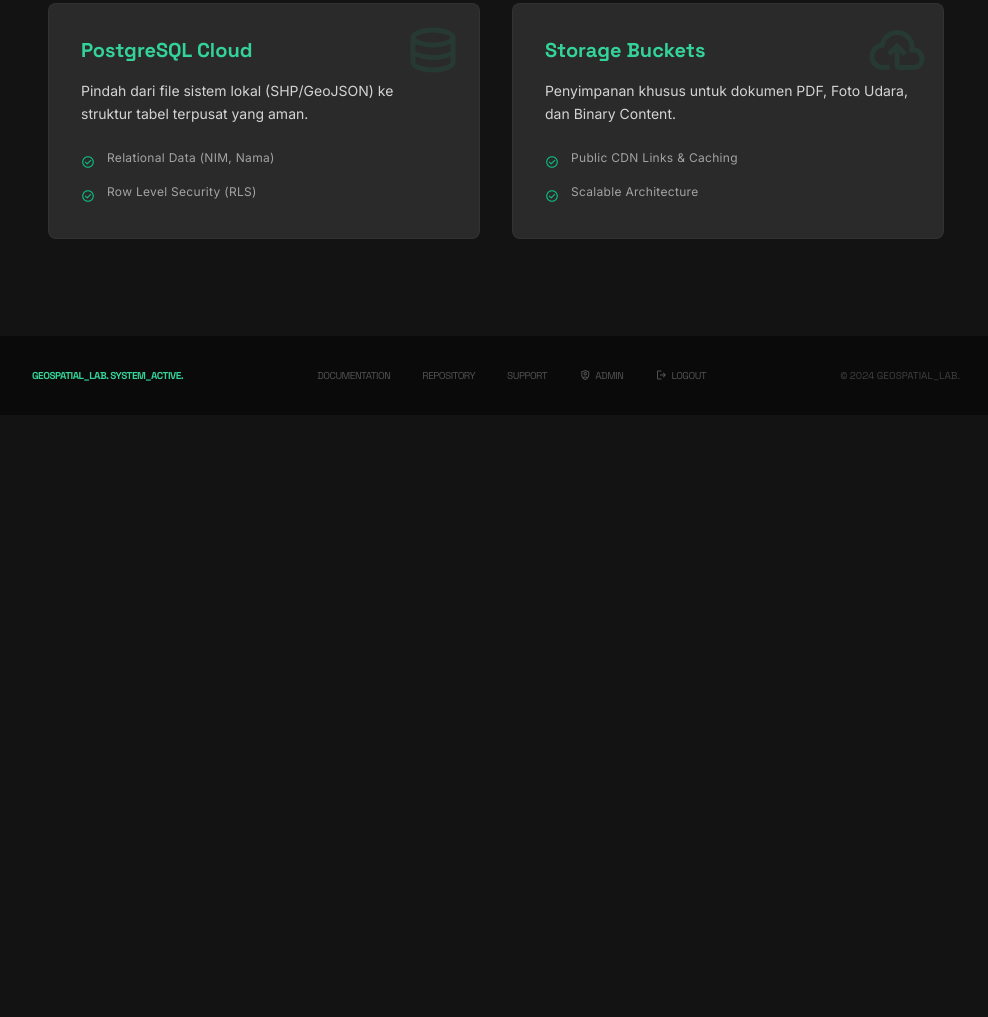
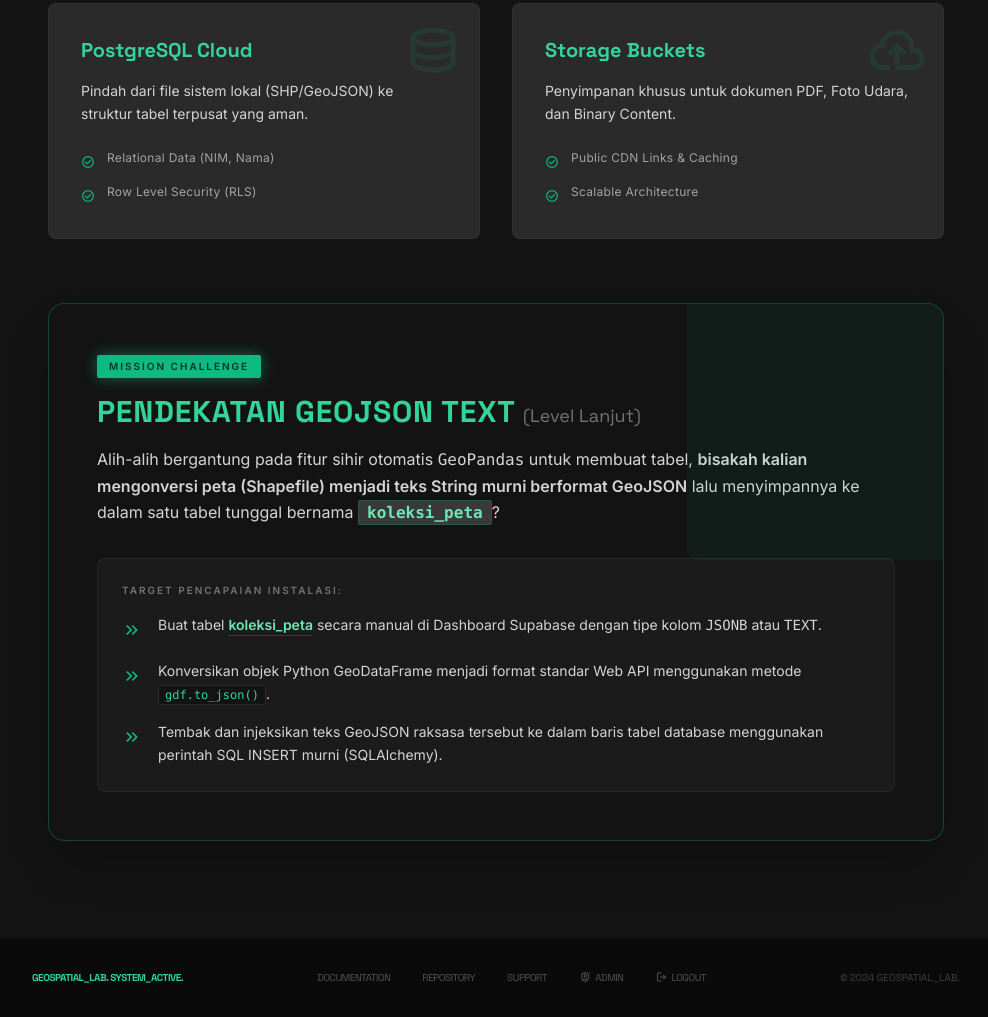
Before and after one commit to herfiadi447/kelasbasisdata, a website: page index.html in a window 1280 px wide. Shown: the part 5242-6259 px from the top of the page, without its empty margins (272-1260 px from the left). Before the commit the page ends 5657 px from the top, so only its background shows below. Drawn offline with nearby package versions, Linux system fonts and the light colour scheme.

Commit message:
Add Mission Challenge GeoJSON to Module 06

```diff
--- a/index.html
+++ b/index.html
@@ -439,6 +439,24 @@
 <ul class="space-y-3 mt-auto">
 <li class="flex items-start gap-3"><span class="material-symbols-outlined text-emerald-500 text-sm mt-0.5">check_circle</span> <span class="text-xs text-neutral-400 tracking-wide">Public CDN Links & Caching</span></li>
 <li class="flex items-start gap-3"><span class="material-symbols-outlined text-emerald-500 text-sm mt-0.5">check_circle</span> <span class="text-xs text-neutral-400 tracking-wide">Scalable Architecture</span></li>
+</ul>
+</div>
+</div>
+
+<!-- TUGAS PRAKTIKUM MINGGUAN -->
+<div class="mt-16 bg-surface p-8 md:p-12 border border-emerald-500/30 rounded-2xl relative overflow-hidden shadow-2xl">
+<div class="absolute top-0 right-0 w-64 h-64 bg-emerald-500/5 rounded-bl-full pointer-events-none"></div>
+<span class="inline-block px-3 py-1 bg-emerald-500 text-on-primary text-[10px] font-bold tracking-[0.2em] uppercase rounded mb-4 shadow-[0_0_15px_rgba(16,185,129,0.5)]">Mission Challenge</span>
+<h3 class="font-headline font-bold text-2xl md:text-3xl mb-4 text-emerald-400 uppercase tracking-wide">Pendekatan GeoJSON Text <span class="text-neutral-500 text-lg tracking-normal capitalize font-normal">(Level Lanjut)</span></h3>
+<p class="text-neutral-300 font-body mb-8 leading-relaxed max-w-3xl">
+Alih-alih bergantung pada fitur sihir otomatis <code>GeoPandas</code> untuk membuat tabel, <strong>bisakah kalian mengonversi peta (Shapefile) menjadi teks String murni berformat GeoJSON</strong> lalu menyimpannya ke dalam satu tabel tunggal bernama <code class="bg-surface-bright text-emerald-300 px-2 py-0.5 rounded font-bold border border-emerald-500/20">koleksi_peta</code>?
+</p>
+<div class="bg-surface-container-low p-6 rounded-xl border border-outline-variant/30">
+<h4 class="text-[10px] font-bold text-neutral-500 uppercase tracking-[0.2em] mb-4">Target Pencapaian Instalasi:</h4>
+<ul class="space-y-4">
+<li class="flex items-start gap-4"><span class="text-emerald-500 material-symbols-outlined text-xl mt-0.5 shadow-sm">keyboard_double_arrow_right</span> <span class="text-sm text-neutral-300 leading-relaxed font-body">Buat tabel <span class="text-emerald-300 font-bold border-b border-emerald-500/30 line-dashed pb-0.5">koleksi_peta</span> secara manual di Dashboard Supabase dengan tipe kolom <code>JSONB</code> atau <code>TEXT</code>.</span></li>
+<li class="flex items-start gap-4"><span class="text-emerald-500 material-symbols-outlined text-xl mt-0.5 shadow-sm">keyboard_double_arrow_right</span> <span class="text-sm text-neutral-300 leading-relaxed font-body">Konversikan objek Python GeoDataFrame menjadi format standar Web API menggunakan metode <code class="bg-surface px-1.5 py-0.5 rounded text-xs font-mono text-emerald-400 border border-outline-variant/50">gdf.to_json()</code>.</span></li>
+<li class="flex items-start gap-4"><span class="text-emerald-500 material-symbols-outlined text-xl mt-0.5 shadow-sm">keyboard_double_arrow_right</span> <span class="text-sm text-neutral-300 leading-relaxed font-body">Tembak dan injeksikan teks GeoJSON raksasa tersebut ke dalam baris tabel database menggunakan perintah SQL INSERT murni (SQLAlchemy).</span></li>
 </ul>
 </div>
 </div>
```
